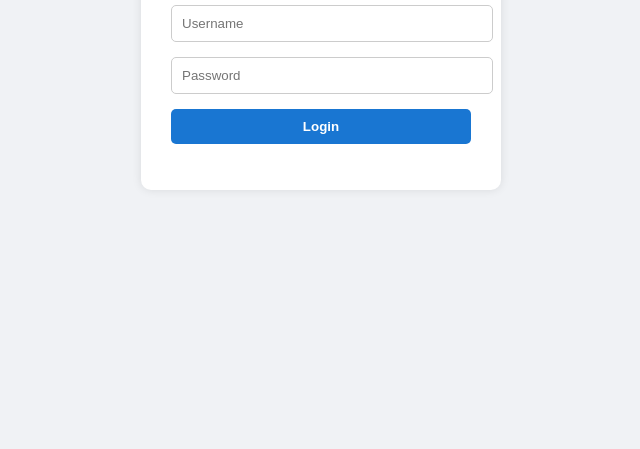
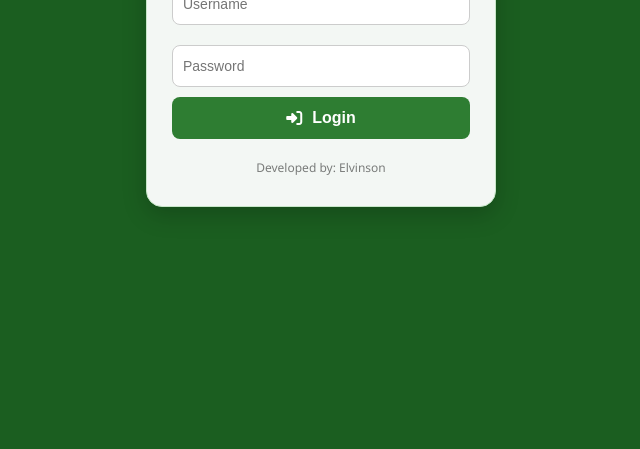
Before and after one commit to gcm-visa/-gcm-canteen-app-, a plain HTML site: page index.html in a window 1280 px wide. Shown: the part 351-800 px from the top of the page, without its empty margins (319-959 px from the left). Drawn offline with Linux system fonts and the light colour scheme.

Commit message:
Update index.html

```diff
--- a/index.html
+++ b/index.html
@@ -4,93 +4,152 @@
   <meta charset="UTF-8" />
   <meta name="viewport" content="width=device-width, initial-scale=1.0"/>
   <title>GCM Canteen Login</title>
+
+  <!-- Manifest -->
   <link rel="manifest" href="manifest.json" />
-  <link rel="stylesheet" href="style.css" />
-  <meta name="theme-color" content="#1976d2"/>
-  <script>
-    if ('serviceWorker' in navigator) {
-      navigator.serviceWorker.register('service-worker.js');
+  <meta name="theme-color" content="#2e7d32" />
+  <link rel="apple-touch-icon" href="icon-192.png" />
+
+  <!-- Font Awesome -->
+  <link rel="stylesheet" href="https://cdnjs.cloudflare.com/ajax/libs/font-awesome/6.5.0/css/all.min.css" referrerpolicy="no-referrer" />
+
+  <style>
+    * { box-sizing: border-box; margin: 0; padding: 0; }
+
+    body {
+      font-family: 'Segoe UI', sans-serif;
+      background-color: #1b5e20;
+      min-height: 100vh;
+      color: #ffffff;
+      display: flex;
+      justify-content: center;
+      align-items: center;
+      padding: 20px;
     }
-  </script>
-  <style>
-    body {
-      font-family: Arial, sans-serif;
-      background: #f0f2f5;
-      margin: 0;
-      padding: 0;
+
+    .login-box {
+      background-color: rgba(255, 255, 255, 0.95);
+      padding: 30px 25px;
+      border-radius: 16px;
+      box-shadow: 0 8px 24px rgba(0, 0, 0, 0.2);
+      width: 100%;
+      max-width: 350px;
+      text-align: center;
+      border: 1px solid #c8e6c9;
+    }
+
+    .login-box h3 {
+      color: #2e7d32;
+      margin-bottom: 20px;
+      font-size: 22px;
+    }
+
+    .login-box input {
+      width: 100%;
+      padding: 12px 10px;
+      margin: 10px 0;
+      border-radius: 8px;
+      border: 1px solid #ccc;
+      font-size: 14px;
+    }
+
+    .login-box button {
+      padding: 12px;
+      font-size: 16px;
+      background: #2e7d32;
+      color: white;
+      border: none;
+      cursor: pointer;
+      width: 100%;
+      border-radius: 8px;
+      font-weight: bold;
       display: flex;
       align-items: center;
       justify-content: center;
-      height: 100vh;
+      gap: 10px;
+      transition: background-color 0.3s ease, transform 0.2s ease;
     }
-    .login-box {
-      background: white;
-      padding: 30px;
-      border-radius: 10px;
-      box-shadow: 0 0 10px rgba(0,0,0,0.1);
-      width: 300px;
+
+    .login-box button:hover {
+      background-color: #1b5e20;
+      transform: scale(1.02);
     }
-    .login-box h2 {
-      margin-bottom: 20px;
-      text-align: center;
+
+    #installBtn {
+      margin-top: 15px;
+      display: none;
     }
-    input {
-      width: 100%;
-      padding: 10px;
-      margin-bottom: 15px;
-      border-radius: 5px;
-      border: 1px solid #ccc;
-    }
-    button {
-      width: 100%;
-      padding: 10px;
-      background-color: #1976d2;
-      color: white;
-      border: none;
-      border-radius: 5px;
-      font-weight: bold;
-    }
-    .error {
-      color: red;
-      text-align: center;
+
+    .footer-note {
+      margin-top: 20px;
+      font-size: 12px;
+      color: rgba(0, 0, 0, 0.5);
     }
   </style>
 </head>
 <body>
   <div class="login-box">
-    <h2>GCM Canteen Login</h2>
-    <input type="text" id="username" placeholder="Username" />
-    <input type="password" id="password" placeholder="Password" />
-    <button onclick="login()">Login</button>
-    <p id="error" class="error"></p>
+    <h3><i class="fas fa-utensils"></i> GCM Canteen Login</h3>
+    <input type="text" id="username" placeholder="Username">
+    <input type="password" id="password" placeholder="Password">
+    <button onclick="login()"><i class="fas fa-sign-in-alt"></i> Login</button>
+    <button id="installBtn" onclick="installApp()" class="button"><i class="fas fa-download"></i> Install App</button>
+    <div class="footer-note">Developed by: Elvinson</div>
   </div>
 
   <script>
-    async function login() {
+    const baseUrl = "https://script.google.com/a/macros/gcm.edu.ph/s/AKfycbwtzOOKBLNCaw0kVhh91-MbOw3LQ55ep2sIZ1CmddNItNEyKcr9eNe8JYPBSzH4uwGx6w/exec";
+
+    function login() {
       const username = document.getElementById("username").value.trim();
       const password = document.getElementById("password").value.trim();
-      const errorElem = document.getElementById("error");
 
       if (!username || !password) {
-        errorElem.textContent = "Please enter both fields.";
+        alert("Please enter both username and password.");
         return;
       }
 
-      const response = await fetch("https://script.google.com/macros/s/AKfycbwtzOOKBLNCaw0kVhh91-MbOw3LQ55ep2sIZ1CmddNItNEyKcr9eNe8JYPBSzH4uwGx6w/exec", {
-        method: "POST",
-        body: JSON.stringify({ username, password }),
-        headers: {
-          "Content-Type": "application/json"
+      google.script.run.withSuccessHandler(role => {
+        if (role === "invalid") {
+          alert("Invalid username or password!");
+        } else if (role === "admin") {
+          window.open(baseUrl + "?page=admin", "_top");
+        } else {
+          window.open(baseUrl + "?page=index", "_top");
         }
+      }).authenticateUser(username, password);
+    }
+
+    document.addEventListener("keydown", function(e) {
+      if (e.key === "Enter") login();
+    });
+
+    // Service Worker Registration
+    if ('serviceWorker' in navigator) {
+      window.addEventListener('load', function () {
+        navigator.serviceWorker.register("service-worker.js")
+          .then(reg => console.log('Service Worker registered:', reg.scope))
+          .catch(err => console.error('Service Worker registration failed:', err));
       });
+    }
 
-      const result = await response.json();
+    // PWA Install Prompt
+    let deferredPrompt;
+    window.addEventListener('beforeinstallprompt', (e) => {
+      e.preventDefault();
+      deferredPrompt = e;
+      document.getElementById("installBtn").style.display = "block";
+    });
 
-      if (result.status === "success") {
-        localStorage.setItem("user", JSON.stringify(result.user));
-        window.location.href = "home.html"; // or dashboard.html
-      } else {
-        errorElem.textContent = "Invalid credentials. Try again.";
+    function installApp() {
+      if (deferredPrompt) {
+        deferredPrompt.prompt();
+        deferredPrompt.userChoice.then((choiceResult) => {
+          if (choiceResult.outcome === 'accepted') {
+            console.log('User accepted the A2HS prompt');
+          }
+          deferredPrompt = null;
+        });
       }
     }
   </script>
```
